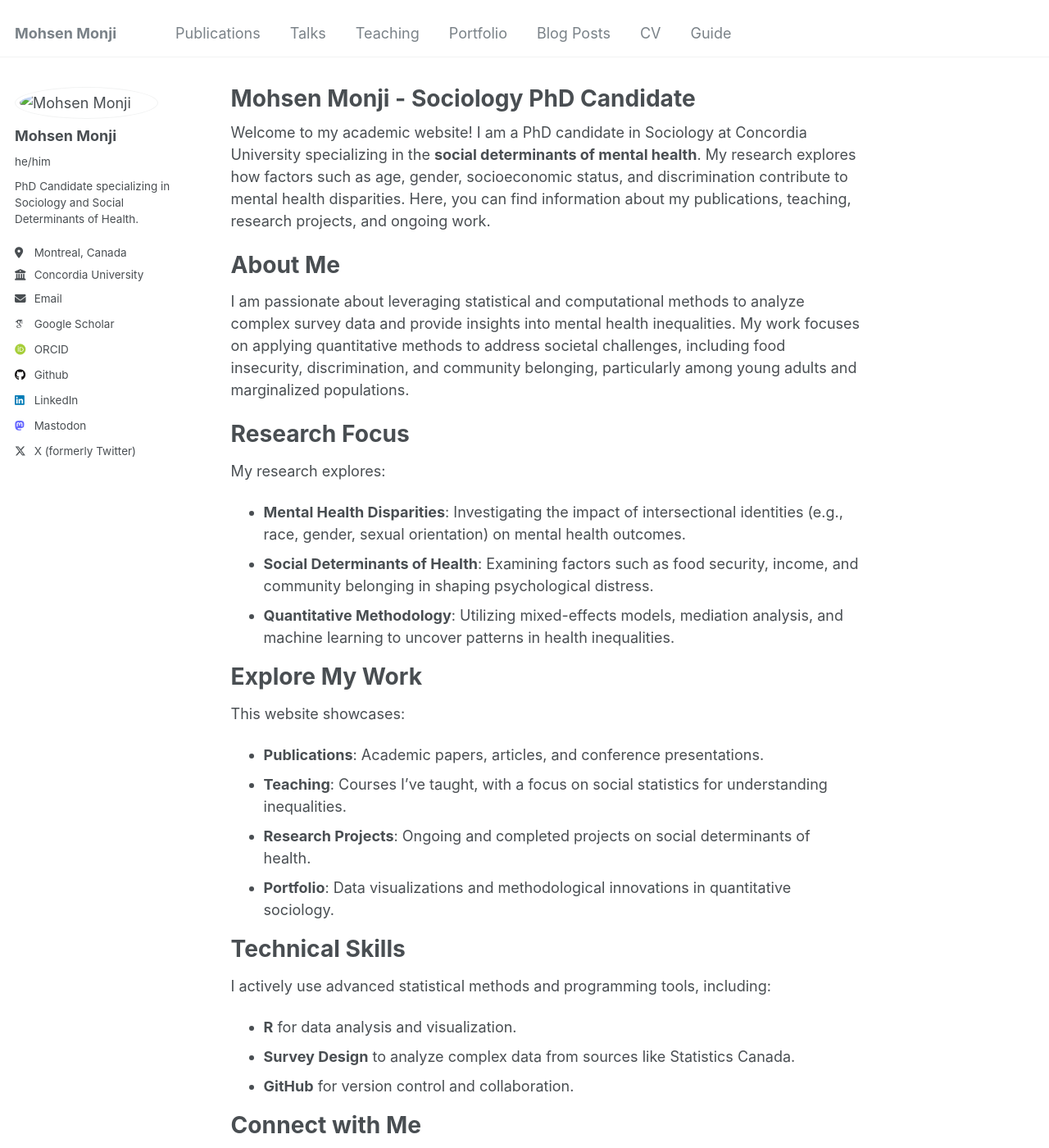
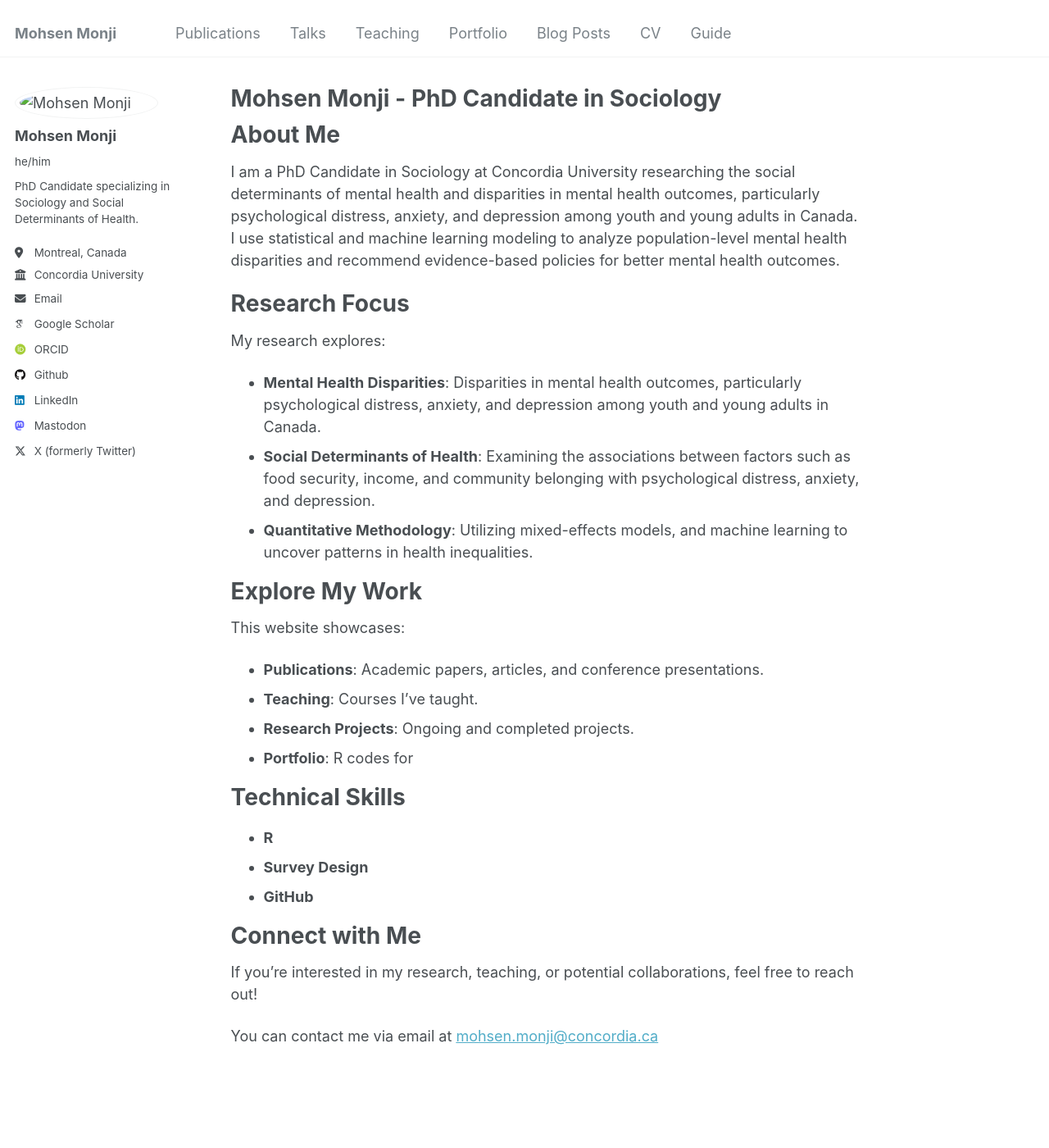
Before and after one commit to Mohsnmonji/mohsnmonji.github.io, a Jekyll site: the page built from _pages/about.md, in a window 1280 px wide and 1400 px high. Shown: the whole window at 82% size. Built offline with Jekyll 4.4.1, drawn with Linux system fonts in a browser that asks for light colours; some web fonts are replaced; some of the changed text lies outside the part shown.

Commit message:
Update about.md

```diff
--- a/_pages/about.md
+++ b/_pages/about.md
@@ -1,44 +1,42 @@
 ---
 permalink: /
-title: "Mohsen Monji - Sociology PhD Candidate"
+title: "Mohsen Monji - PhD Candidate in Sociology"
 author_profile: true
 redirect_from:
   - /about/
   - /about.html
 ---
 
-Welcome to my academic website! I am a PhD candidate in Sociology at Concordia University specializing in the **social determinants of mental health**. My research explores how factors such as age, gender, socioeconomic status, and discrimination contribute to mental health disparities. Here, you can find information about my publications, teaching, research projects, and ongoing work.
+
 
 About Me
 ======
-I am passionate about leveraging statistical and computational methods to analyze complex survey data and provide insights into mental health inequalities. My work focuses on applying quantitative methods to address societal challenges, including food insecurity, discrimination, and community belonging, particularly among young adults and marginalized populations.
+I am a PhD Candidate in Sociology at Concordia University researching the social determinants of mental health and disparities in mental health outcomes, particularly psychological distress, anxiety, and depression among youth and young adults in Canada. I use statistical and machine learning modeling to analyze population-level mental health disparities and recommend evidence-based policies for better mental health outcomes.
 
 Research Focus
 ======
 My research explores:
-- **Mental Health Disparities**: Investigating the impact of intersectional identities (e.g., race, gender, sexual orientation) on mental health outcomes.
-- **Social Determinants of Health**: Examining factors such as food security, income, and community belonging in shaping psychological distress.
-- **Quantitative Methodology**: Utilizing mixed-effects models, mediation analysis, and machine learning to uncover patterns in health inequalities.
+- **Mental Health Disparities**: Disparities in mental health outcomes, particularly psychological distress, anxiety, and depression among youth and young adults in Canada.
+- **Social Determinants of Health**: Examining the associations between factors such as food security, income, and community belonging with psychological distress, anxiety, and depression.
+- **Quantitative Methodology**: Utilizing mixed-effects models, and machine learning to uncover patterns in health inequalities.
 
 Explore My Work
 ======
 This website showcases:
 - **Publications**: Academic papers, articles, and conference presentations.
-- **Teaching**: Courses I’ve taught, with a focus on social statistics for understanding inequalities.
-- **Research Projects**: Ongoing and completed projects on social determinants of health.
-- **Portfolio**: Data visualizations and methodological innovations in quantitative sociology.
+- **Teaching**: Courses I’ve taught.
+- **Research Projects**: Ongoing and completed projects.
+- **Portfolio**: R codes for
 
 Technical Skills
 ======
-I actively use advanced statistical methods and programming tools, including:
-- **R** for data analysis and visualization.
-- **Survey Design** to analyze complex data from sources like Statistics Canada.
-- **GitHub** for version control and collaboration.
+
+- **R**
+- **Survey Design**
+- **GitHub**
 
 Connect with Me
 ======
 If you're interested in my research, teaching, or potential collaborations, feel free to reach out!
 
-You can contact me via email at [mohsen.monji@concordia.ca](mailto:mohsen.monji@concordia.ca) or connect with me on [Google Scholar](https://scholar.google.com/citations?user=PS_CX0AAAAAJ).
-
-Thank you for visiting my site!
+You can contact me via email at [mohsen.monji@concordia.ca](mailto:mohsen.monji@concordia.ca)
```
